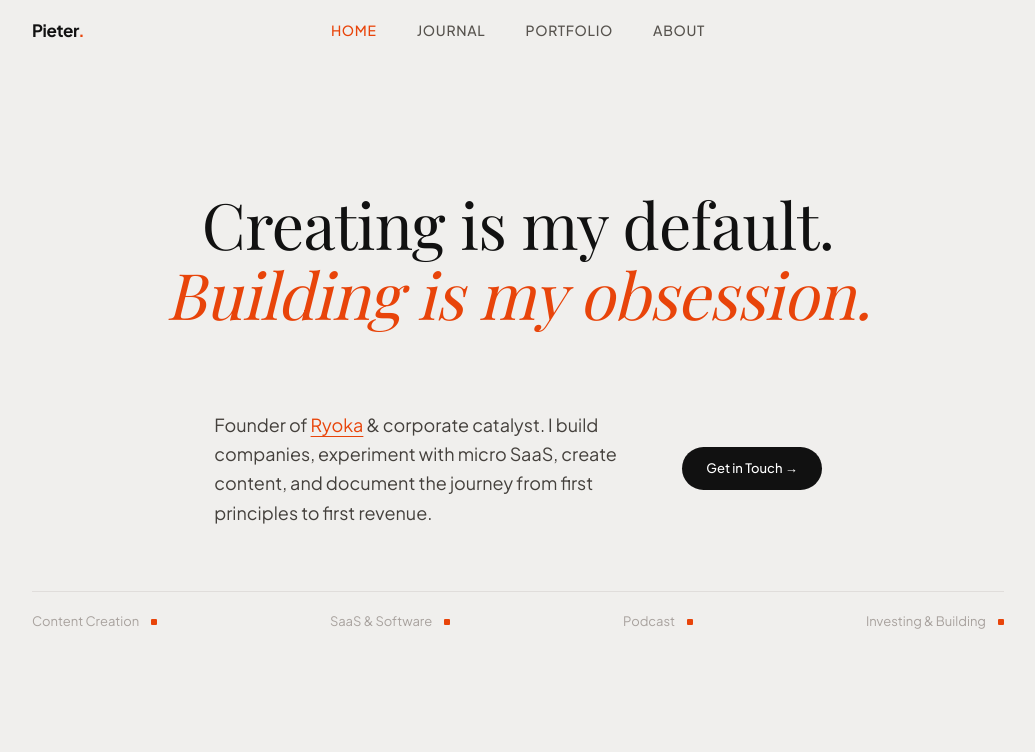
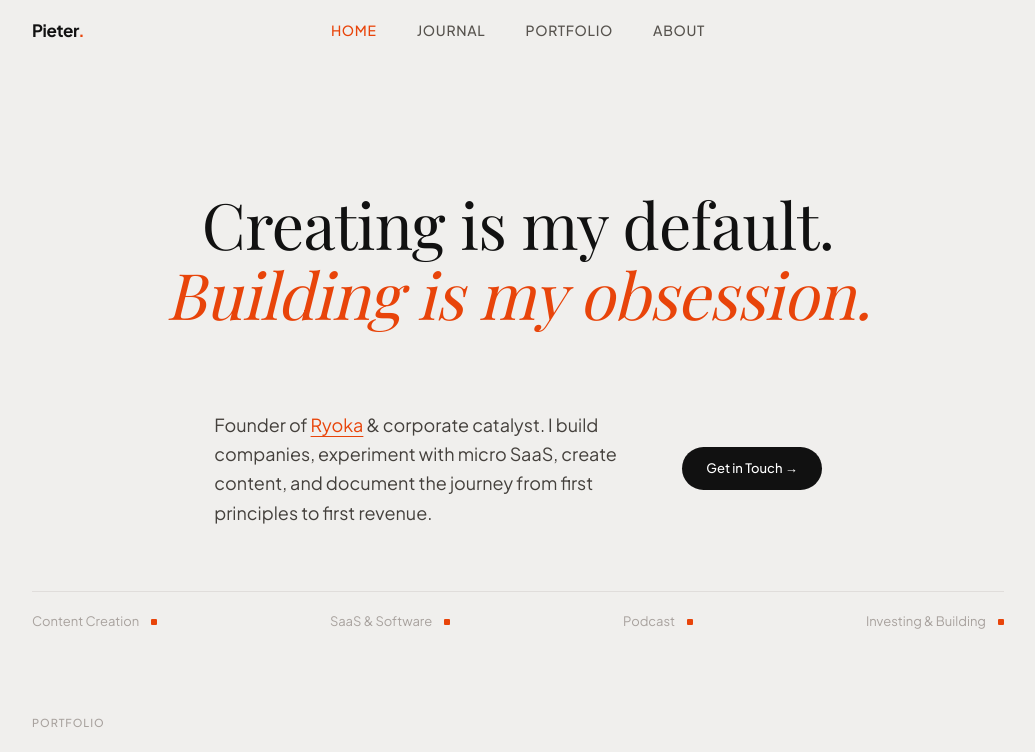
Before and after one commit to sillyledger/personal, a Next.js app: page / in a window 1280 px wide. Shown: the top 752 px of the page, without its empty margins (122-1157 px from the left). Built offline with nearby package versions, Linux system fonts and the light colour scheme.

Commit message:
Update page.tsx

```diff
--- a/app/page.tsx
+++ b/app/page.tsx
@@ -1,11 +1,13 @@
 import Hero from "@/components/Hero";
 import ServicesBar from "@/components/ServicesBar";
+import PortfolioCards from "@/components/PortfolioCards";
 
 export default function Home() {
   return (
     <main className="max-w-[1100px] mx-auto px-16">
       <Hero />
       <ServicesBar />
+      <PortfolioCards />
     </main>
   );
 }
```
